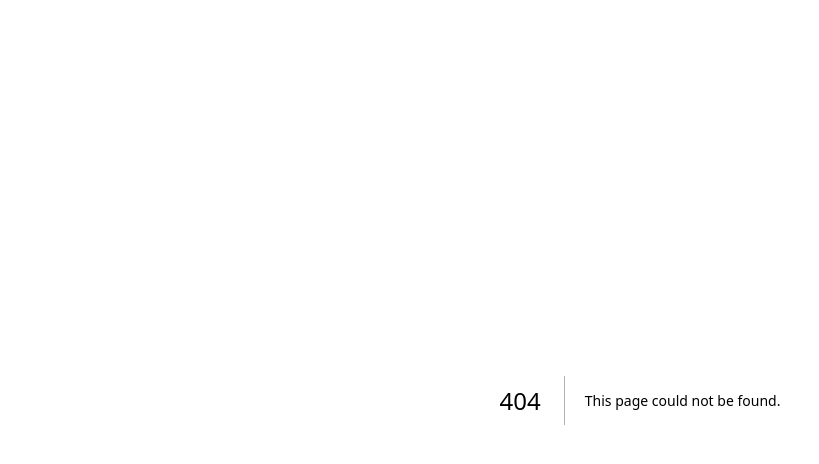
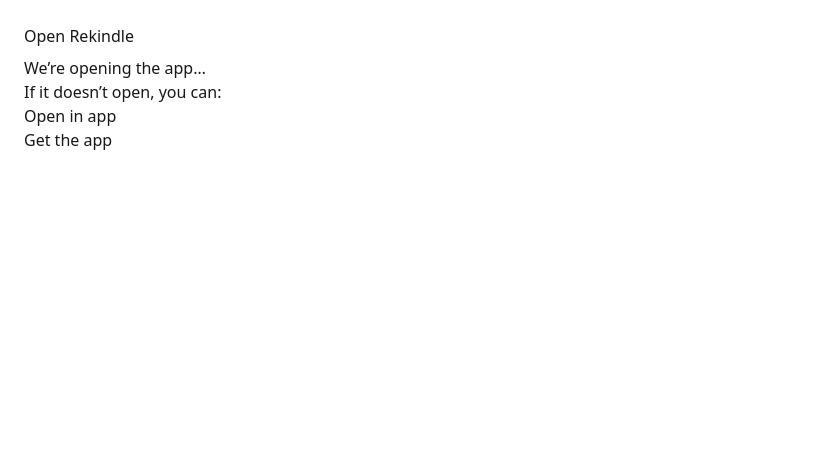
Before and after one commit to mikeysolis/rekindle-web, a Next.js app: page /link/accept in a window 1280 px wide. Before the commit this address had no page. Shown: the top 464 px of the page, without its empty margins (0-819 px from the left). Built offline with nearby package versions, Linux system fonts and the light colour scheme.

Commit message:
Added deep linking script

```diff
--- /dev/null
+++ b/app/link/accept/page.tsx
@@ -0,0 +1,40 @@
+'use client'
+
+import { useEffect, useMemo } from 'react'
+import { useSearchParams } from 'next/navigation'
+
+export default function LinkAccept() {
+  const params = useSearchParams()
+  const token = params.get('t') ?? ''
+
+  const deepLink = useMemo(() => {
+    if (!token) return 'rekindle://link/accept'
+    return `rekindle://link/accept?t=${encodeURIComponent(token)}`
+  }, [token])
+
+  useEffect(() => {
+    if (!token) return
+
+    const timer = window.setTimeout(() => {
+      window.location.href = deepLink
+    }, 100)
+
+    return () => window.clearTimeout(timer)
+  }, [deepLink, token])
+
+  return (
+    <main style={{ padding: 24, fontFamily: 'system-ui, -apple-system, sans-serif' }}>
+      <h1 style={{ marginBottom: 8 }}>Open Rekindle</h1>
+      <p style={{ marginTop: 0 }}>We’re opening the app…</p>
+      <p>If it doesn’t open, you can:</p>
+      <ul>
+        <li>
+          <a href={deepLink}>Open in app</a>
+        </li>
+        <li>
+          <a href="https://userekindle.com">Get the app</a>
+        </li>
+      </ul>
+    </main>
+  )
+}
```
Also changed, not shown: 1 other file (tests, documents, lock files or other folders).
